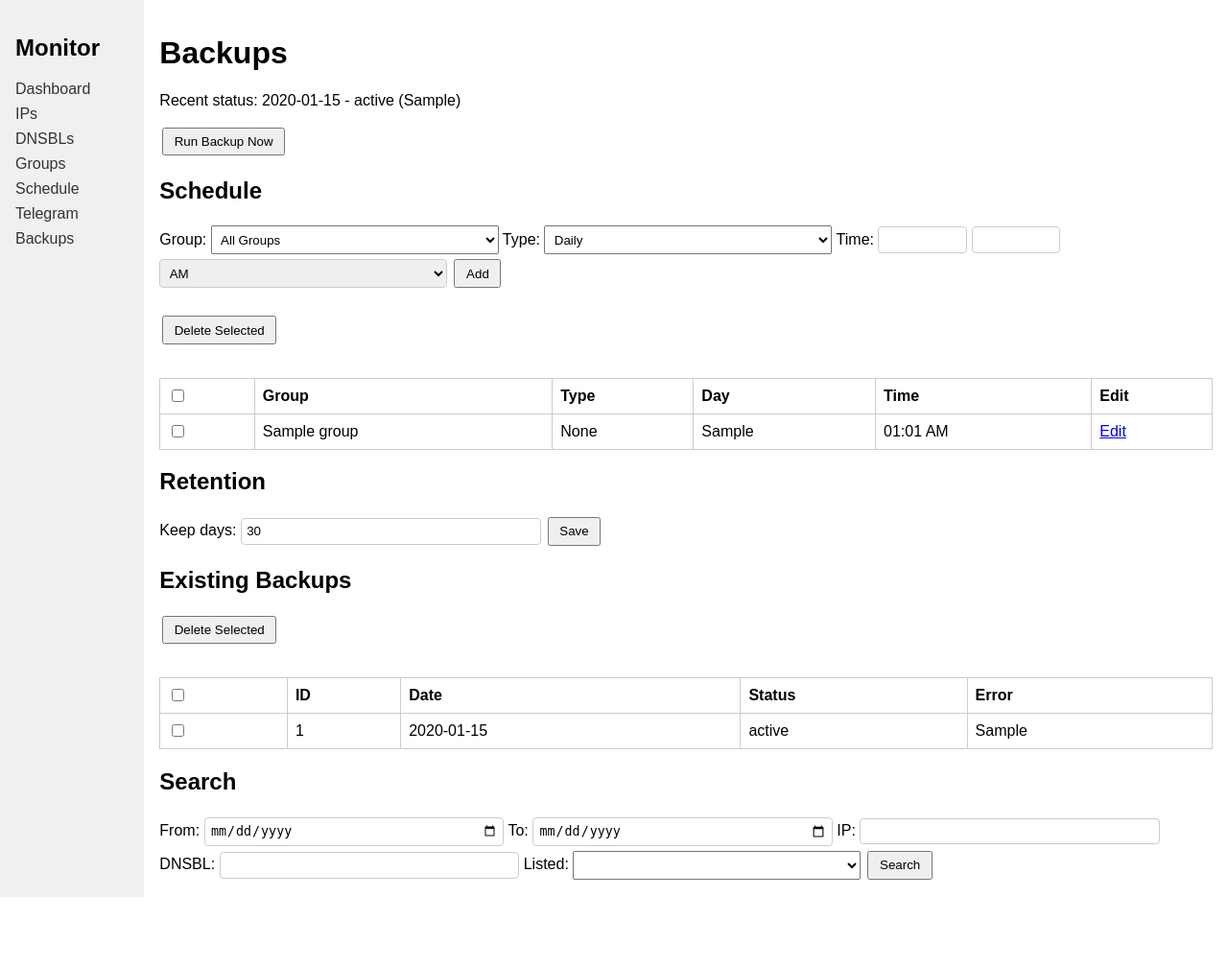
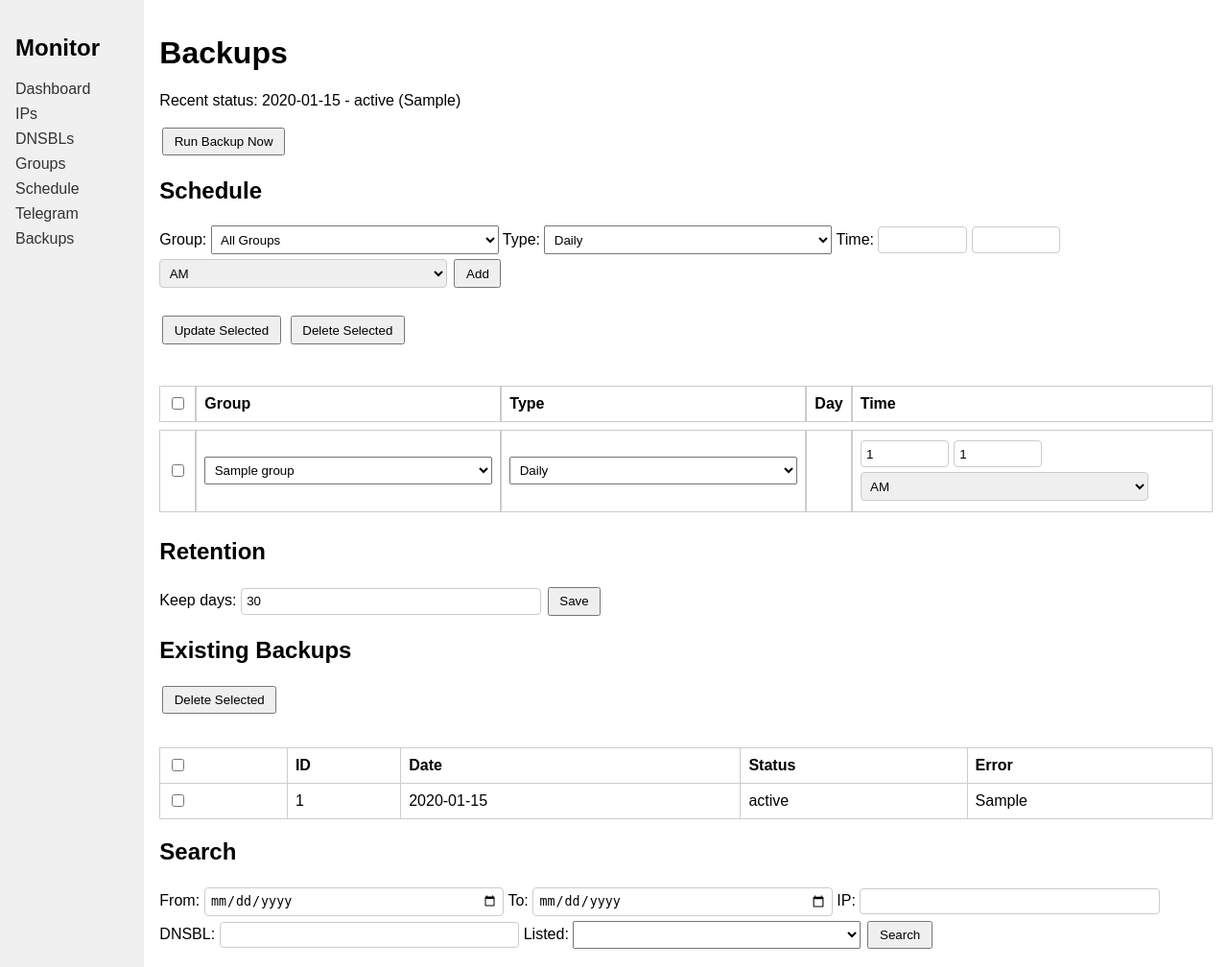
Before and after one commit to Lavine12/Bash, a Flask app: page /backups in a window 1280 px wide. Shown: the whole page at 96% size. Before the commit the page ends 935 px from the top, so only its background shows below. Run offline with Flask 3, Linux system fonts and the light colour scheme; data comes from the database, SQL or seed files in the repository; tables that the repository leaves empty hold one stand-in row (values such as "Sample post").

Commit message:
feat: inline schedule editing

```diff
--- a/blacklist_monitor/app.py
+++ b/blacklist_monitor/app.py
@@ -672,6 +672,31 @@ def backups_view():
                               (group_id, stype, day, hour, minute))
                 conn.commit()
             schedule_backup_jobs()
+        elif action == 'schedule_update':
+            ids = request.form.getlist('schedule_id')
+            with sqlite3.connect(DB_PATH, timeout=DB_TIMEOUT) as conn:
+                c = conn.cursor()
+                for sid in ids:
+                    stype = request.form.get(f'type_{sid}', '')
+                    day = request.form.get(f'day_{sid}', '')
+                    hour = int(request.form.get(f'hour_{sid}', '0') or 0)
+                    minute = int(request.form.get(f'minute_{sid}', '0') or 0)
+                    ampm = request.form.get(f'ampm_{sid}', 'am')
+                    group_id = request.form.get(f'group_id_{sid}') or None
+                    if ampm == 'pm' and hour < 12:
+                        hour += 12
+                    if ampm == 'am' and hour == 12:
+                        hour = 0
+                    if stype == 'monthly' and day:
+                        try:
+                            day = str(int(day.split('-')[-1]))
+                        except Exception:
+                            day = ''
+                    c.execute('''UPDATE backup_schedules SET group_id=?, type=?, day=?, hour=?, minute=?
+                                 WHERE id=?''',
+                              (group_id, stype, day, hour, minute, sid))
+                conn.commit()
+            schedule_backup_jobs()
         elif action == 'schedule_delete':
             ids = request.form.getlist('schedule_id')
             with sqlite3.connect(DB_PATH, timeout=DB_TIMEOUT) as conn:
@@ -686,13 +711,13 @@ def backups_view():
     with sqlite3.connect(DB_PATH, timeout=DB_TIMEOUT) as conn:
         c = conn.cursor()
         backups = c.execute('SELECT id, created_at, status, error FROM backups ORDER BY created_at DESC').fetchall()
-        schedules = c.execute('''SELECT backup_schedules.id, ip_groups.name, backup_schedules.type,
+        schedules = c.execute('''SELECT backup_schedules.id, backup_schedules.group_id, ip_groups.name, backup_schedules.type,
                                        backup_schedules.day, backup_schedules.hour, backup_schedules.minute
                                 FROM backup_schedules LEFT JOIN ip_groups ON ip_groups.id=backup_schedules.group_id''').fetchall()
         groups = c.execute('SELECT id, name FROM ip_groups').fetchall()
     last_backup = backups[0] if backups else None
     display_schedules = []
-    for sid, gname, stype, day, hour, minute in schedules:
+    for sid, gid, gname, stype, day, hour, minute in schedules:
         ampm = 'AM'
         h = hour
         if h >= 12:
@@ -701,7 +726,14 @@ def backups_view():
                 h -= 12
         if h == 0:
             h = 12
-        display_schedules.append((sid, gname, stype, day, f"{h:02d}:{minute:02d} {ampm}"))
+        display_schedules.append({'id': sid,
+                                 'group_id': gid,
+                                 'group_name': gname,
+                                 'type': stype,
+                                 'day': day,
+                                 'hour': h,
+                                 'minute': minute,
+                                 'ampm': ampm})
 
     edit_schedule = None
     if request.args.get('edit'):
--- a/blacklist_monitor/static/script.js
+++ b/blacklist_monitor/static/script.js
@@ -27,11 +27,11 @@ function toggleAll(src) {
 
 window.addEventListener('load', restoreCollapse);
 
-function updateScheduleInputs() {
-  const type = document.getElementById('schedule-type');
+function handleScheduleInputs(typeId, weeklyId, monthlyId) {
+  const type = document.getElementById(typeId);
   if (!type) return;
-  const weekly = document.getElementById('day-weekly');
-  const monthly = document.getElementById('day-monthly');
+  const weekly = document.getElementById(weeklyId);
+  const monthly = document.getElementById(monthlyId);
   if (weekly) weekly.style.display = 'none';
   if (monthly) monthly.style.display = 'none';
   if (type.value === 'weekly') {
@@ -48,4 +48,18 @@ function updateScheduleInputs() {
   }
 }
 
-window.addEventListener('load', updateScheduleInputs);
+function updateScheduleInputs() {
+  handleScheduleInputs('schedule-type', 'day-weekly', 'day-monthly');
+}
+
+function updateRowScheduleInputs(id) {
+  handleScheduleInputs('row-' + id + '-type', 'row-' + id + '-day-weekly', 'row-' + id + '-day-monthly');
+}
+
+window.addEventListener('load', function() {
+  updateScheduleInputs();
+  document.querySelectorAll('.schedule-type-row').forEach(function(el) {
+    const id = el.dataset.rowId;
+    updateRowScheduleInputs(id);
+  });
+});
--- a/blacklist_monitor/static/style.css
+++ b/blacklist_monitor/static/style.css
@@ -95,3 +95,8 @@ button, input[type="submit"] {
 #day-monthly {
     display: none;
 }
+
+.schedule-table {
+    border-collapse: separate;
+    border-spacing: 0 0.5em;
+}
--- a/blacklist_monitor/templates/backups.html
+++ b/blacklist_monitor/templates/backups.html
@@ -56,20 +56,60 @@
     {% if edit_schedule %}<a href="{{ url_for('backups_view') }}">Cancel</a>{% endif %}
 </form>
 <form method="post" id="schedule-delete-form">
-    <input type="hidden" name="action" value="schedule_delete">
     <div class="action-buttons">
-        <button type="submit">Delete Selected</button>
+        <button type="submit" name="action" value="schedule_update">Update Selected</button>
+        <button type="submit" name="action" value="schedule_delete">Delete Selected</button>
     </div>
-    <table>
-        <tr><th><input type="checkbox" onclick="toggleAll(this)"></th><th>Group</th><th>Type</th><th>Day</th><th>Time</th><th>Edit</th></tr>
+    <table class="schedule-table">
+        <tr>
+            <th><input type="checkbox" onclick="toggleAll(this)"></th>
+            <th>Group</th>
+            <th>Type</th>
+            <th>Day</th>
+            <th>Time</th>
+        </tr>
         {% for s in schedules %}
         <tr>
-            <td><input type="checkbox" name="schedule_id" value="{{ s[0] }}"></td>
-            <td>{{ s[1] or 'All' }}</td>
-            <td>{{ s[2] }}</td>
-            <td>{{ s[3] }}</td>
-            <td>{{ s[4] }}</td>
-            <td><a href="{{ url_for('backups_view', edit=s[0]) }}">Edit</a></td>
+            <td><input type="checkbox" name="schedule_id" value="{{ s.id }}"></td>
+            <td>
+                <select name="group_id_{{ s.id }}" class="wide-select">
+                    <option value="">All Groups</option>
+                    {% for g in groups %}
+                    <option value="{{ g[0] }}" {% if s.group_id==g[0] %}selected{% endif %}>{{ g[1] }}</option>
+                    {% endfor %}
+                </select>
+            </td>
+            <td>
+                <select name="type_{{ s.id }}" id="row-{{ s.id }}-type" class="wide-select schedule-type-row" data-row-id="{{ s.id }}" onchange="updateRowScheduleInputs('{{ s.id }}')">
+                    <option value="daily" {% if s.type=='daily' %}selected{% endif %}>Daily</option>
+                    <option value="weekly" {% if s.type=='weekly' %}selected{% endif %}>Weekly</option>
+                    <option value="monthly" {% if s.type=='monthly' %}selected{% endif %}>Monthly</option>
+                </select>
+            </td>
+            <td>
+                <span id="row-{{ s.id }}-day-weekly">
+                    <select name="day_{{ s.id }}" class="wide-select">
+                        <option value="mon" {% if s.type=='weekly' and s.day=='mon' %}selected{% endif %}>Mon</option>
+                        <option value="tue" {% if s.type=='weekly' and s.day=='tue' %}selected{% endif %}>Tue</option>
+                        <option value="wed" {% if s.type=='weekly' and s.day=='wed' %}selected{% endif %}>Wed</option>
+                        <option value="thu" {% if s.type=='weekly' and s.day=='thu' %}selected{% endif %}>Thu</option>
+                        <option value="fri" {% if s.type=='weekly' and s.day=='fri' %}selected{% endif %}>Fri</option>
+                        <option value="sat" {% if s.type=='weekly' and s.day=='sat' %}selected{% endif %}>Sat</option>
+                        <option value="sun" {% if s.type=='weekly' and s.day=='sun' %}selected{% endif %}>Sun</option>
+                    </select>
+                </span>
+                <span id="row-{{ s.id }}-day-monthly">
+                    <input type="date" name="day_{{ s.id }}" class="telegram-time-input" {% if s.type=='monthly' and s.day %}value="{{ '2000-01-' + '%02d'|format(s.day|int) }}"{% endif %}>
+                </span>
+            </td>
+            <td>
+                <input type="number" name="hour_{{ s.id }}" min="1" max="12" class="telegram-time-input" value="{{ s.hour }}">
+                <input type="number" name="minute_{{ s.id }}" min="0" max="59" class="telegram-time-input" value="{{ s.minute }}">
+                <select name="ampm_{{ s.id }}" class="telegram-input">
+                    <option value="am" {% if s.ampm=='AM' %}selected{% endif %}>AM</option>
+                    <option value="pm" {% if s.ampm=='PM' %}selected{% endif %}>PM</option>
+                </select>
+            </td>
         </tr>
         {% endfor %}
     </table>
```
